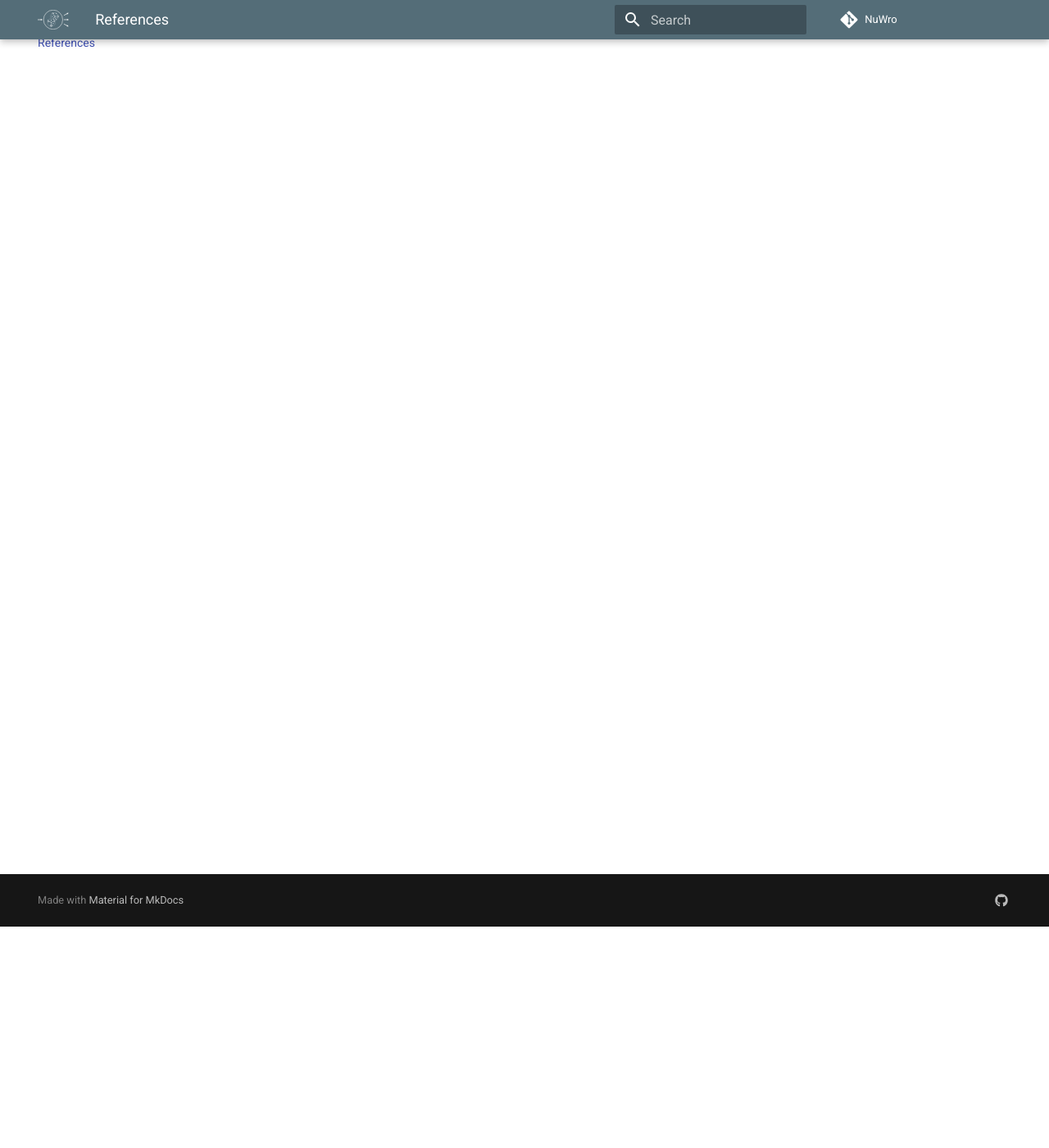
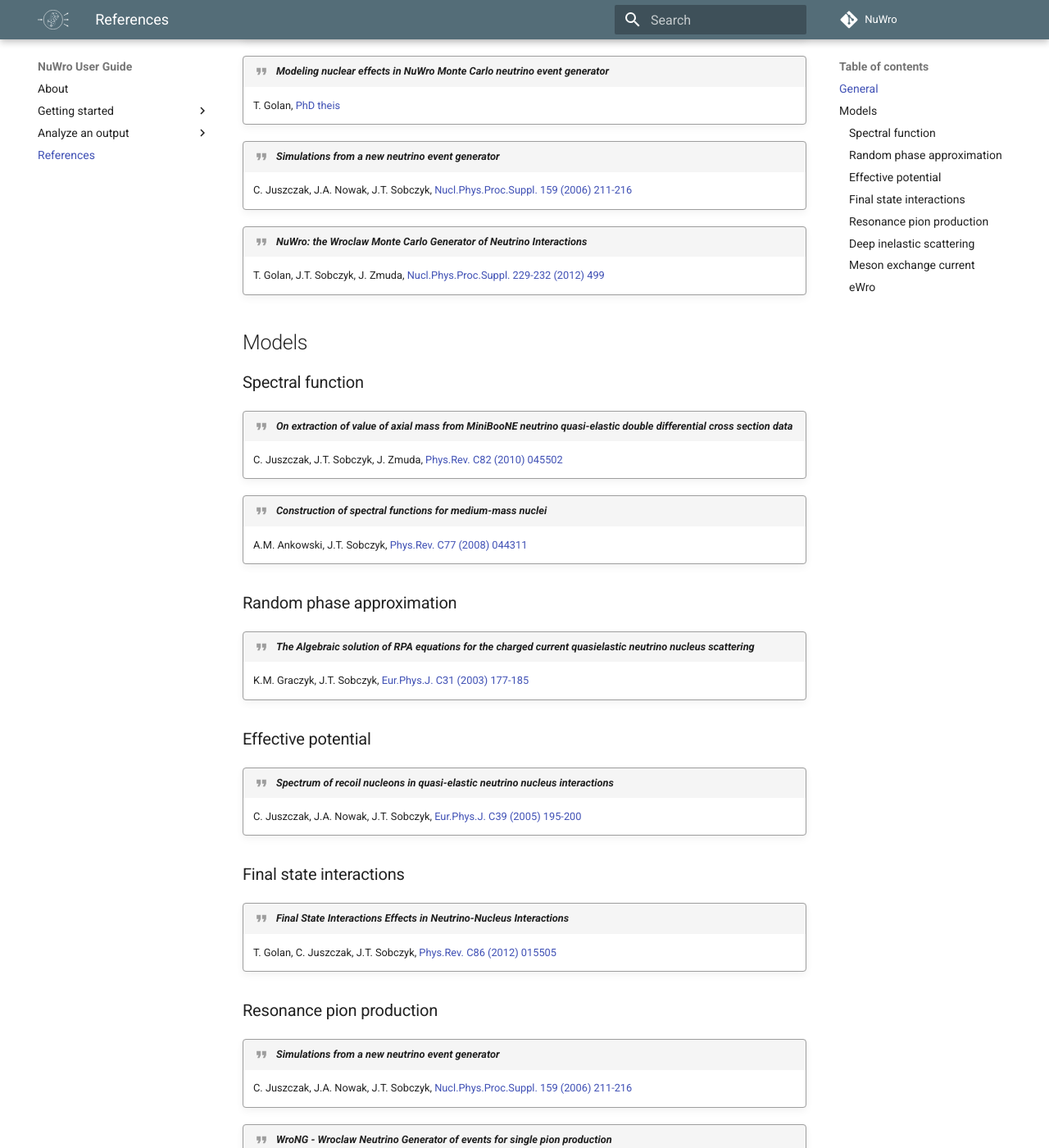
Before and after one commit to NuWro/user-guide, an MkDocs documentation site: the page built from docs/references.md, in a window 1280 px wide and 1400 px high, scrolled down 270 px. Shown: the whole window at 82% size. Built offline with MkDocs 1.6.1 and Material for MkDocs 9.7.7, drawn with Linux system fonts in a browser that asks for light colours; comment, search, counter and statistics services are not loaded; old or Windows-style settings are respelled for this version of MkDocs; some of the changed text lies outside the part shown.

Commit message:
references added

```diff
--- a/docs/references.md
+++ b/docs/references.md
@@ -1 +1,73 @@
-(coming soon)
+## General
+
+!!! quote "*Final State Interactions Effects in Neutrino-Nucleus Interactions*"
+    T. Golan, C. Juszczak, J.T. Sobczyk, [Phys.Rev. C86 (2012) 015505](http://dx.doi.org/10.1103/PhysRevC.86.015505)
+
+!!! quote "*Modeling nuclear effects in NuWro Monte Carlo neutrino event generator*"
+    T. Golan, [PhD theis](http://neutrino.ift.uni.wroc.pl/files/phd_tomasz_golan.pdf)
+
+!!! quote "*Simulations from a new neutrino event generator*"
+    C. Juszczak, J.A. Nowak, J.T. Sobczyk, [Nucl.Phys.Proc.Suppl. 159 (2006) 211-216](http://dx.doi.org/10.1016/j.nuclphysbps.2006.08.069)
+
+!!! quote "*NuWro: the Wroclaw Monte Carlo Generator of Neutrino Interactions*"
+    T. Golan, J.T. Sobczyk, J. Zmuda, [Nucl.Phys.Proc.Suppl. 229-232 (2012) 499](http://dx.doi.org/10.1016/j.nuclphysbps.2012.09.136)
+
+## Models
+
+### Spectral function
+
+!!! quote "*On extraction of value of axial mass from MiniBooNE neutrino quasi-elastic double differential cross section data*"
+    C. Juszczak, J.T. Sobczyk, J. Zmuda, [Phys.Rev. C82 (2010) 045502](http://dx.doi.org/10.1103/PhysRevC.82.045502)
+
+!!! quote "*Construction of spectral functions for medium-mass nuclei*"
+    A.M. Ankowski, J.T. Sobczyk, [Phys.Rev. C77 (2008) 044311](http://dx.doi.org/10.1103/PhysRevC.77.044311)
+
+### Random phase approximation
+
+!!! quote "*The Algebraic solution of RPA equations for the charged current quasielastic neutrino nucleus scattering*"
+    K.M. Graczyk, J.T. Sobczyk, [Eur.Phys.J. C31 (2003) 177-185](http://dx.doi.org/10.1140/epjc/s2003-01338-6)
+
+### Effective potential
+
+!!! quote "*Spectrum of recoil nucleons in quasi-elastic neutrino nucleus interactions*"
+    C. Juszczak, J.A. Nowak, J.T. Sobczyk, [Eur.Phys.J. C39 (2005) 195-200](http://dx.doi.org/10.1140/epjc/s2004-02086-9)
+
+### Final state interactions
+
+!!! quote "*Final State Interactions Effects in Neutrino-Nucleus Interactions*"
+    T. Golan, C. Juszczak, J.T. Sobczyk, [Phys.Rev. C86 (2012) 015505](http://dx.doi.org/10.1103/PhysRevC.86.015505)
+
+### Resonance pion production
+
+!!! quote "*Simulations from a new neutrino event generator*"
+    C. Juszczak, J.A. Nowak, J.T. Sobczyk, [Nucl.Phys.Proc.Suppl. 159 (2006) 211-216](http://dx.doi.org/10.1016/j.nuclphysbps.2006.08.069)
+
+!!! quote "*WroNG - Wroclaw Neutrino Generator of events for single pion production*"
+    J.T. Sobczyk, J.A. Nowak, K.M. Graczyk, [Nucl.Phys.Proc.Suppl. 139 (2005) 266-271](http://dx.doi.org/10.1016/j.nuclphysbps.2004.11.218)
+
+!!! quote "*C(5)**A axial form factor from bubble chamber experiments*"
+    K.M. Graczyk, D. Kielczewska, P. Przewlocki, J.T. Sobczyk, [Phys.Rev. D80 (2009) 093001](http://dx.doi.org/10.1103/PhysRevD.80.093001)
+
+!!! quote "*Investigation of recent weak single-pion production data*"
+    J.T. Sobczyk, J. Żmuda, [Phys.Rev. C91 (2015) no.4, 045501](http://dx.doi.org/10.1103/PhysRevC.91.045501)
+
+### Deep inelastic scattering
+
+!!! quote "*Hadron production in Wroclaw neutrino event generator*"
+    J.A. Nowak, J.T. Sobczyk, [Acta Phys.Polon. B37 (2006) 2371-2378](https://inspirehep.net/record/976982)
+
+!!! quote "*NuWro: Monte Carlo generator of neutrino interactions*"
+    J. Sobczyk, [PoS NUFACT08 (2008) 141](https://inspirehep.net/record/979024)
+
+### Meson exchange current
+
+!!! quote "*Multinucleon ejection model for Meson Exchange Current neutrino interactions*"
+    J.T. Sobczyk, [Phys.Rev. C86 (2012) 015504](http://dx.doi.org/10.1103/PhysRevC.86.015504)
+
+!!! quote "*Extraction of Axial Mass and Strangeness Values from the MiniBooNE Neutral Current Elastic Cross Section Measurement*"
+    T. Golan, K.M. Graczyk, C. Juszczak, J.T. Sobczyk, [Phys.Rev. C88 (2013) 024612](http://dx.doi.org/10.1103/PhysRevC.88.024612)
+
+### eWro
+
+!!! quote "*NuWro Monte Carlo generator of neutrino interactions - first electron scattering results*"
+    J. Żmuda, K.M. Graczyk, C. Juszczak, J.T. Sobczyk, [Acta Phys.Polon. B46 (2015) no.11, 2329](http://dx.doi.org/10.5506/APhysPolB.46.2329)
```
